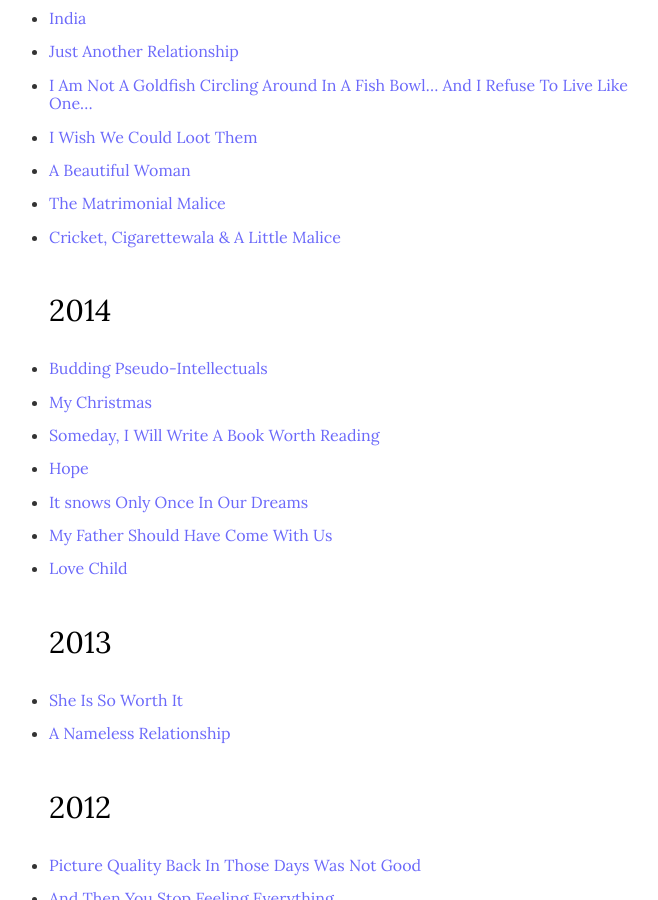
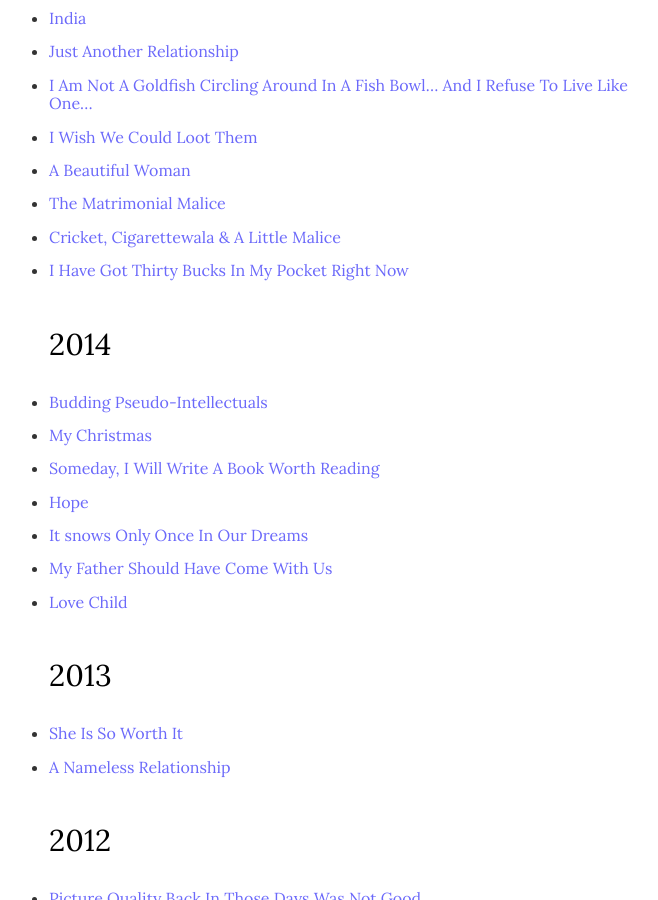
Before and after one commit to argumentativeyouth/pblog, a Jekyll site: the page built from _pages/all-posts.md, in a window 1280 px wide and 900 px high, scrolled down 4190 px. Shown: the whole window, without its empty margins (316-974 px from the left). Built offline with Jekyll 4.4.1, drawn with Linux system fonts in a browser that asks for light colours.

Commit message:
Update all-posts.md

```diff
--- a/_pages/all-posts.md
+++ b/_pages/all-posts.md
@@ -115,6 +115,7 @@ image:
 * [A Beautiful Woman](https://pritams.blog/a-beautiful-woman)
 * [The Matrimonial Malice](https://pritams.blog/the-matrimonial-malice/)
 * [Cricket, Cigarettewala & A Little Malice](https://pritams.blog/cricket-cigarettewalla-and-a-little-malice)
+* [I Have Got Thirty Bucks In My Pocket Right Now](https://pritams.blog/i-have-got-thirty-bucks-in-my-pocket-right-now)
 ## 2014
 * [Budding Pseudo-Intellectuals](https://pritams.blog/budding-pseudo-intellectuals)
 * [My Christmas](https://pritams.blog/my-christmas)
```
